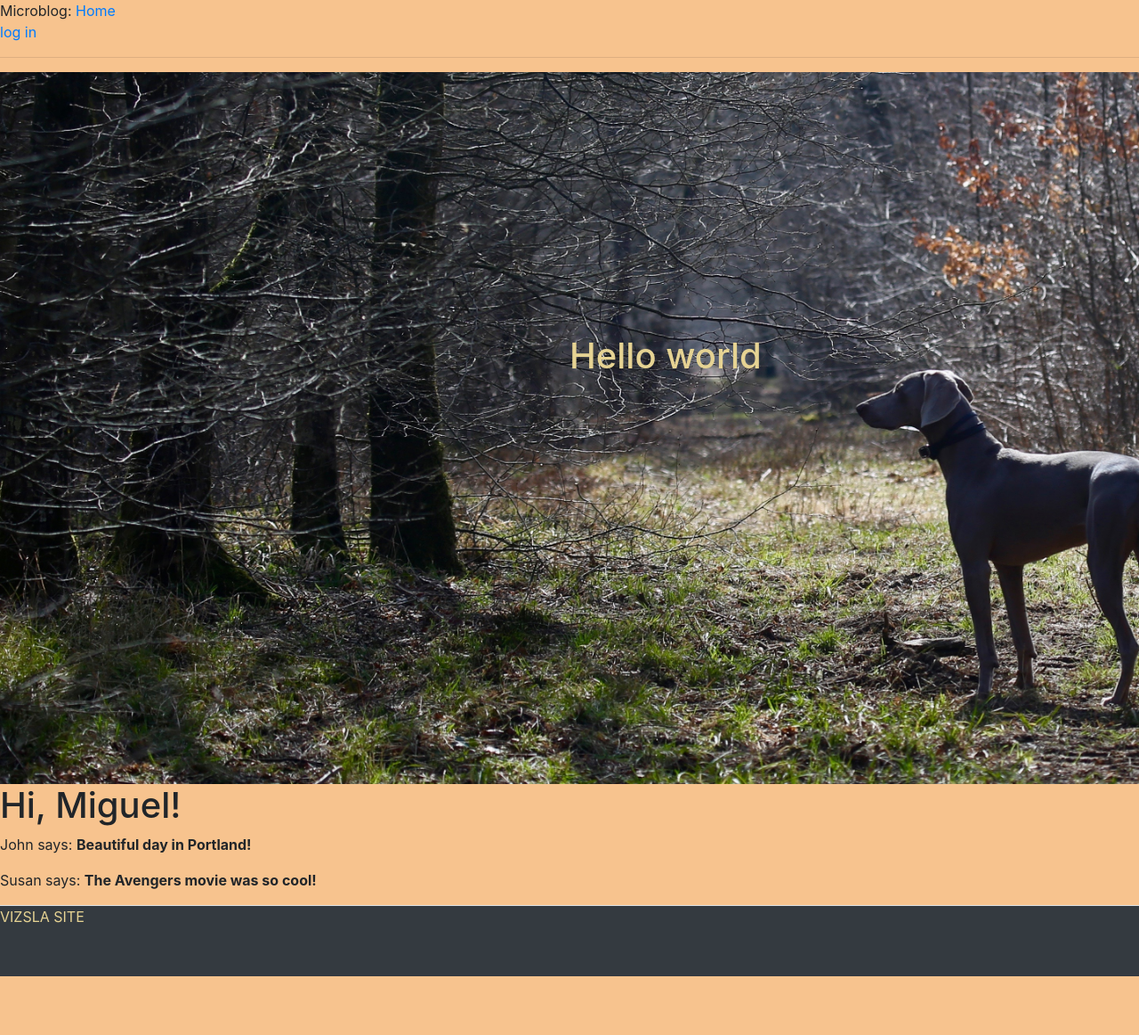
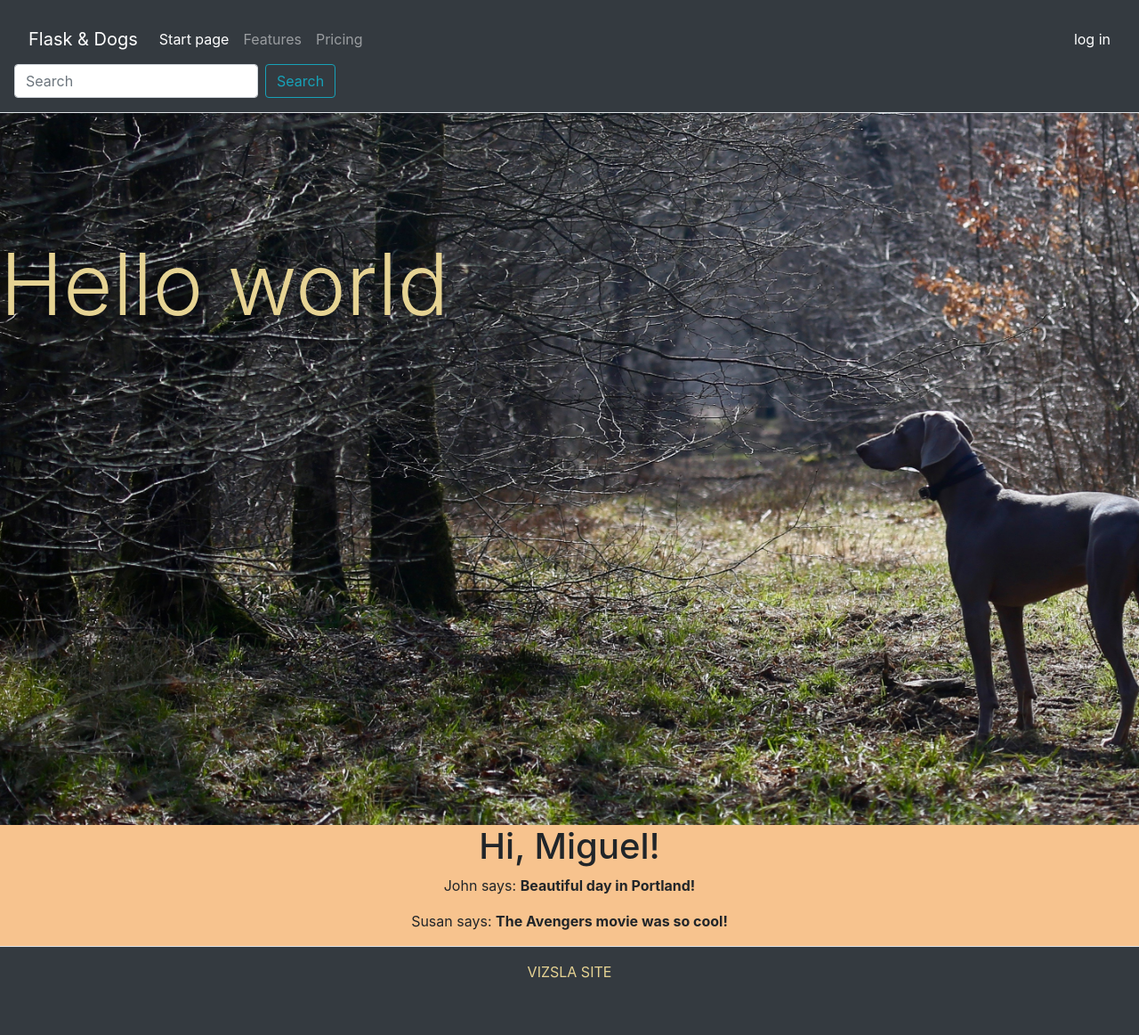
Before and after one commit to kris986/rep_for_jenkins, a Flask app: page / in a window 1280 px wide. Shown: the whole page at 89% size. Before the commit the page ends 1097 px from the top, so only its background shows below. Run offline with Flask 2, Linux system fonts and the light colour scheme; data that the repository does not hold is empty; some libraries are stand-ins or nearby versions.

Commit message:
main page changes

```diff
--- a/app/static/style.css
+++ b/app/static/style.css
@@ -2,8 +2,12 @@
   -webkit-box-sizing: border-box;
           box-sizing: border-box;
 }
+html{
+height: 100%;
+}
+body {
 
-body {
+min-height: 100%;
   padding: 10;
   margin: 10;
   background-color: #f7c38e;
@@ -113,14 +117,37 @@ height:100vh;
 
 #main-page-border h1{
 position: absolute;
-left: 50%;
-top: 50%;
+text-align: center;
+top: 40%;
 transform: translate(0, -50%);
 color: #e6d393;
 }
 
 #base-footer{
-bottom: 0;
-height: 10vh;
+flex: 0 0 auto;
+margin-top: 10px;
+}
+
+* {
+  margin: 0;
+  padding: 0;
+  box-sizing: border-box;
+}
+header,
+main,
+footer {
+  width: 100%;
+  text-align: center;
+  vertical-align: bottom;
+}
+header,
+footer {
+  min-height: 100px;
+  padding: 1rem;
 color: #e6d393;
+
+
 }
+main {
+min-height: calc(100vh - 200px);
+}
--- a/app/templates/base.html
+++ b/app/templates/base.html
@@ -21,16 +21,43 @@
     {% endif %}
 </head>
 <body>
-<div>Microblog: <a href="/index">Home</a></div>
-<div>
+<header class="border-bottom bg-dark">
+    <nav class="navbar navbar-expand-lg navbar-dark bg-dark">
+        <a class="navbar-brand" href="/">Flask & Dogs</a>
+        <button class="navbar-toggler" type="button" data-toggle="collapse" data-target="#navbarText"
+                aria-controls="navbarText" aria-expanded="false" aria-label="Toggle navigation">
+            <span class="navbar-toggler-icon"></span>
+        </button>
+        <div class="collapse navbar-collapse" id="navbarText">
+            <ul class="navbar-nav mr-auto">
+                <li class="nav-item active">
+                    <a class="nav-link" href="/index">Start page</a>
+                </li>
+                <li class="nav-item">
+                    <a class="nav-link" href="#">Features</a>
+                </li>
+                <li class="nav-item">
+                    <a class="nav-link" href="#">Pricing</a>
+                </li>
+            </ul>
+
+            <span class="navbar-text">
                 {% if not session %}
                 <a href="{{ url_for('login') }}">log in</a>
                 {% else %}
                 <a href="{{ url_for('logout') }}">log out</a><br>
                 <a href="{{ url_for('personal_page') }}">Profil page</a>
                 {% endif %}
+    </span>
         </div>
-<hr>
+    </nav>
+    <form class="form-inline">
+        <input class="form-control mr-sm-2" type="search" placeholder="Search" aria-label="Search">
+        <button class="btn btn-outline-info my-2 my-sm-0" type="submit">Search</button>
+    </form>
+    <!--End navbar-->
+</header>
+<main>
     {% with messages = get_flashed_messages() %}
     {% if messages %}
     <ul>
@@ -43,7 +70,7 @@
     {% block content %}
 
     {% endblock %}
-
+</main>
 <footer id="base-footer" class="border-top bg-dark">VIZSLA SITE</footer>
 </body>
 </html>
--- a/app/templates/index.html
+++ b/app/templates/index.html
@@ -1,7 +1,7 @@
 {% extends "base.html" %}
 {% block content %}
 <div id="main-page-border">
-    <h1>Hello world</h1>
+    <h1 class="display-1">Hello world</h1>
 </div>
 <h1>Hi, {{user.nickname}}!</h1>
 {% for post in posts %}
```
Lines whose indentation alone changed are shown as unchanged.
